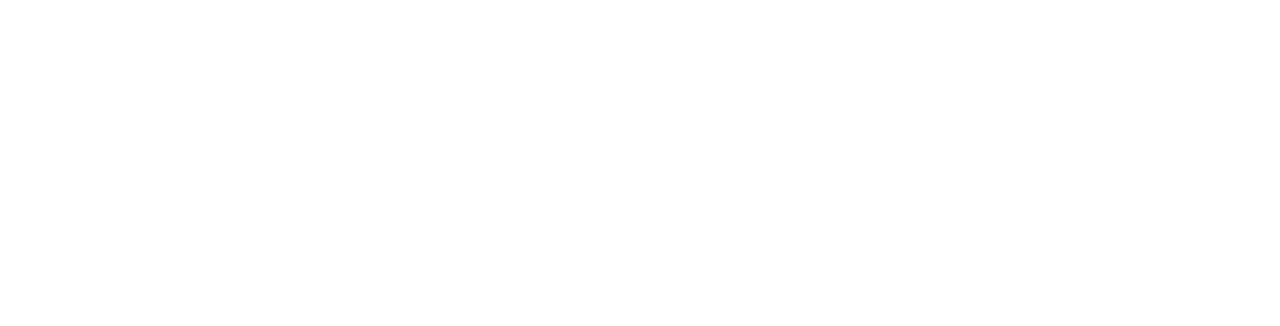
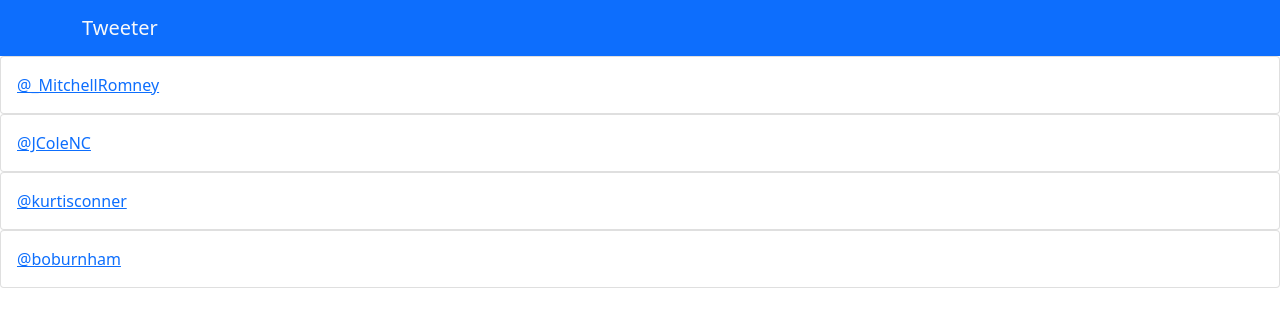
Before and after one commit to theaungmyatmoe/twitter-vue3, a Vue app: page / in a window 1280 px wide. Before the commit this address had no page. Shown: the top 326 px of the page. Built offline with nearby package versions, Linux system fonts and the light colour scheme.

Commit message:
Programmatic route guarding

```diff
--- a/src/App.vue
+++ b/src/App.vue
@@ -4,9 +4,8 @@
   </main>
 </template>
 <script>
-import UserProfile from "./components/UserProfile.vue";
 
 export default {
-  components: {UserProfile}
+  name: 'App',
 }
 </script>
--- /dev/null
+++ b/src/components/Home.vue
@@ -0,0 +1,38 @@
+<template>
+  <main>
+    <NavBar/>
+    <section>
+      <div class="card" v-for="(user,index) in users" :key="index">
+        <router-link :to="{
+          name:'profile',
+          params:{
+            userId:user.id
+          }
+        }"
+        >
+          <div class="card-body">
+            @{{ user.username }}
+          </div>
+        </router-link>
+      </div>
+    </section>
+  </main>
+</template>
+
+<script>
+import NavBar from './NavBar.vue'
+import {users as people} from '../assets/users'
+import {reactive} from 'vue'
+
+export default {
+  name: "Home",
+  components: {NavBar},
+  setup() {
+    const users = reactive(people)
+    return {
+      users
+    }
+  }
+}
+</script>
+>
--- a/src/components/NavBar.vue
+++ b/src/components/NavBar.vue
@@ -1,7 +1,7 @@
 <template>
   <nav class="navbar navbar-expand-lg navbar-light bg-primary text-light">
     <div class="container">
-      <a class="navbar-brand text-light" href="#">Tweeter</a>
+      <router-link class="navbar-brand text-light" :to="{name:'home'}">Tweeter</router-link>
       <button class="navbar-toggler" type="button" data-bs-toggle="collapse" data-bs-target="#navbarSupportedContent"
               aria-controls="navbarSupportedContent" aria-expanded="false" aria-label="Toggle navigation">
         <span class="navbar-toggler-icon"></span>
@@ -12,9 +12,9 @@
           <!--              <a class="nav-link active" aria-current="page" href="#">Home</a>-->
           <!--            </li>-->
         </ul>
-        <div class="d-flex">
-          <h5 class="fw-bold font-monospace"> @{{ user.username }}</h5>
-        </div>
+        <!--        <div class="d-flex">-->
+        <!--          <h5 class="fw-bold font-monospace"> @{{ user.username }}</h5>-->
+        <!--        </div>-->
       </div>
     </div>
   </nav>
@@ -23,12 +23,13 @@
 <script>
 export default {
   name: "NavBar",
-  props: {
-    user: {
-      type: Object,
-      required: true
-    }
-  }
+//   props: {
+//     user: {
+//       type: Object,
+//       required: true
+//     }
+//   }
+// }
 }
 </script>
 
--- a/src/components/UserProfile.vue
+++ b/src/components/UserProfile.vue
@@ -1,6 +1,5 @@
 <template>
   <main>
-
     <NavBar :user="user"/>
     <div class="container">
       <div class="row my-3">
--- a/src/router/index.js
+++ b/src/router/index.js
@@ -1,10 +1,24 @@
 import {createRouter, createWebHistory} from "vue-router";
 import UserProfile from "../components/UserProfile";
+import Home from '../components/Home'
 
 const routes = [
     {
+        path: '/',
+        component: Home,
+        name: 'home'
+    },
+    {
         path: '/users/:userId',
-        component: UserProfile
+        component: UserProfile,
+        name: 'profile'
+    },
+    {
+        path: '/admin',
+        name: 'admin',
+        meta: {
+            requiresAdmin: true
+        }
     }
 ]
 
@@ -12,4 +26,14 @@ const router = createRouter({
     history: createWebHistory(),
     routes
 })
+
+router.beforeEach((to, from) => {
+    const isAdmin = false
+    if (to.meta.requiresAdmin && !isAdmin) {
+        return {
+            name: 'home',
+        }
+    }
+})
+
 export default router;
```
